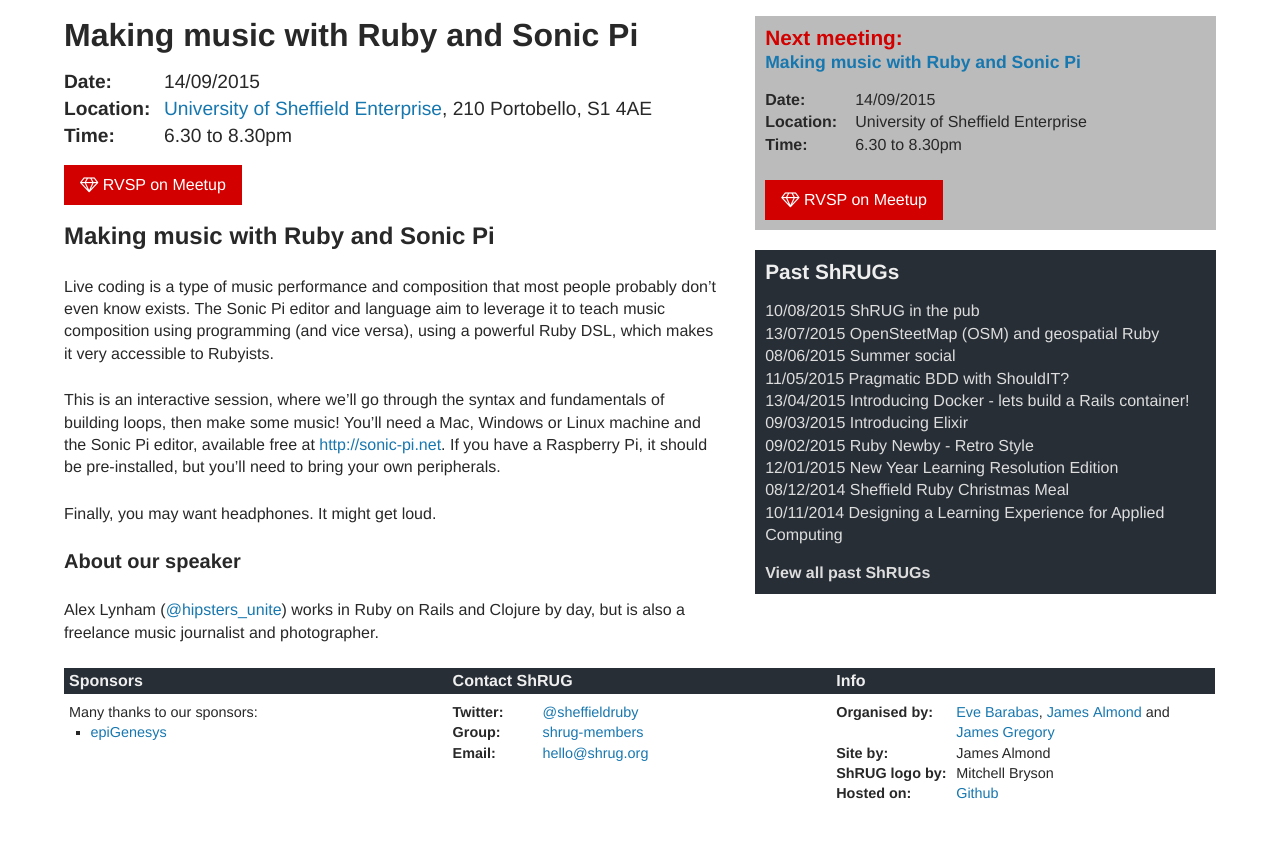
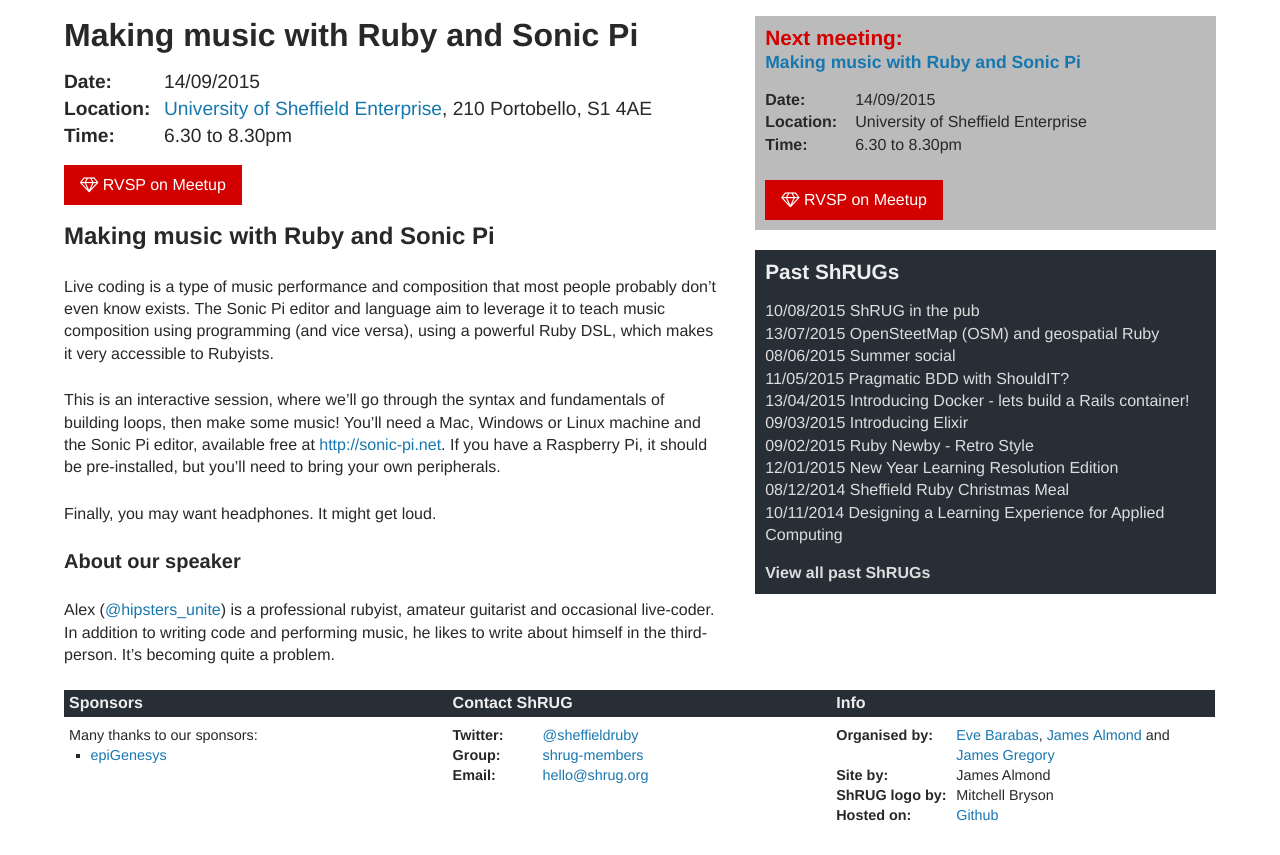
Before and after one commit to shruggers/shruggers.github.com, a Jekyll site: the page built from _posts/2015-09-14-shrug-70.markdown, in a window 1280 px wide, cut to the strip 175-1030 px from the top of the page. Built offline with Jekyll 4.4.1, drawn with Linux system fonts in a browser that asks for light colours; nearby versions of some CDN libraries; before the commit the page ends 1008 px from its top, so only the background shows below that.

Commit message:
Update 2015-09-14-shrug-70.markdown

```diff
--- a/_posts/2015-09-14-shrug-70.markdown
+++ b/_posts/2015-09-14-shrug-70.markdown
@@ -20,4 +20,4 @@
 
 #### About our speaker
 
-Alex Lynham ([@hipsters_unite](http://twitter.com/hipsters_unite)) works in Ruby on Rails and Clojure by day, but is also a freelance music journalist and photographer.
+Alex ([@hipsters_unite](http://twitter.com/hipsters_unite)) is a professional rubyist, amateur guitarist and occasional live-coder. In addition to writing code and performing music, he likes to write about himself in the third-person. It's becoming quite a problem.
```
